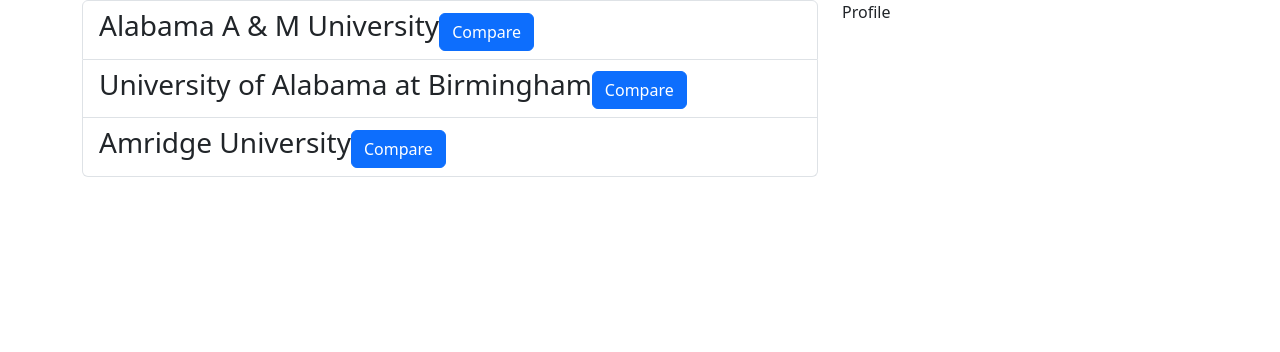
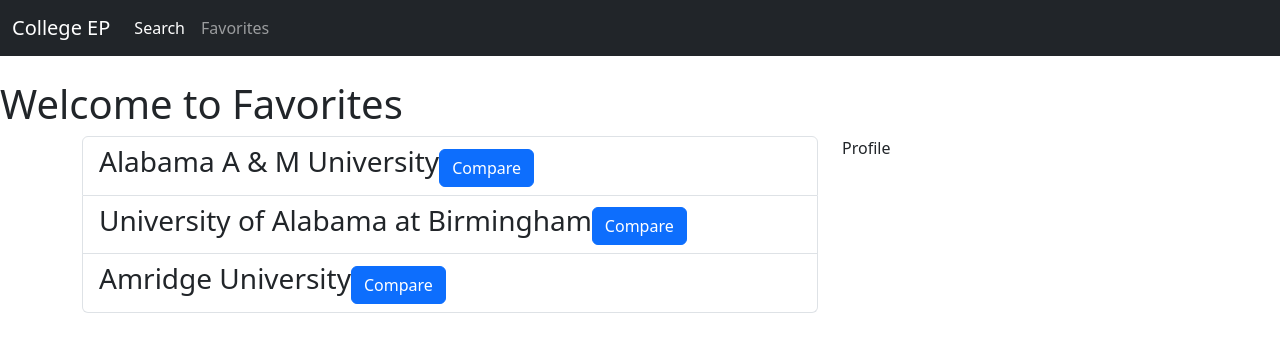
Before and after one commit to sharee-tech/coders-rise, a React (Create React App) app in the folder frontend/: page /favorites in a window 1280 px wide. Shown: the top 352 px of the page. Built offline with nearby package versions, Linux system fonts and the light colour scheme.

Commit message:
added React Router, changed file names, Bootstrap Navbar

```diff
--- a/frontend/package.json
+++ b/frontend/package.json
@@ -9,6 +9,7 @@
     "bootstrap": "^5.3.2",
     "react": "^18.2.0",
     "react-dom": "^18.2.0",
+    "react-router-dom": "^6.20.1",
     "react-scripts": "5.0.1",
     "web-vitals": "^2.1.4"
   },
--- a/frontend/src/App.js
+++ b/frontend/src/App.js
@@ -1,80 +1,22 @@
 import logo from "./logo.svg";
 import "./App.css";
-
 import { useState } from "react";
-
-const data = [
-  {
-    "latest.school.city": "Normal",
-    "latest.school.state": "AL",
-    "latest.student.size": 5098,
-    "latest.cost.tuition.in_state": 10024,
-    "latest.cost.tuition.out_of_state": 18634,
-    "latest.school.degrees_awarded.highest": 4,
-    "school.name": "Alabama A & M University",
-  },
-  {
-    "latest.school.city": "Birmingham",
-    "latest.school.state": "AL",
-    "latest.student.size": 13284,
-    "latest.cost.tuition.in_state": 8568,
-    "latest.cost.tuition.out_of_state": 20400,
-    "latest.school.degrees_awarded.highest": 4,
-    "school.name": "University of Alabama at Birmingham",
-  },
-  {
-    "latest.school.city": "Montgomery",
-    "latest.school.state": "AL",
-    "latest.student.size": 251,
-    "latest.cost.tuition.in_state": null,
-    "latest.cost.tuition.out_of_state": null,
-    "latest.school.degrees_awarded.highest": 4,
-    "school.name": "Amridge University",
-  },
-];
-
-function Button({ children, onClick }) {
-  return (
-    <button type="button" className="btn btn-primary" onClick={onClick}>
-      {" "}
-      {children}
-    </button>
-  );
-}
+import data from "./data.json";
+import Navbar from "./components/Navbar";
 
 export default function App() {
-  const [colleges, setColleges] = useState(data);
   return (
     <div className="App">
-      <div className="container">
-        <div className="row">
-          <div className="col-sm-8">
-            <FavoritesList colleges={colleges} />
-          </div>
-          <div className="col-sm-4">Profile</div>
+      <Navbar />
+      <main className="container">
+        <div className="bg-light p-5 rounded">
+          <h1>College Explorer Platform</h1>
+          <p className="lead">Blurb about College Explorer Platform...</p>
+          <a className="btn btn-lg btn-primary" href="/search" role="button">
+            Find Colleges Now &raquo;
+          </a>
         </div>
-      </div>
+      </main>
     </div>
   );
 }
-
-function FavoritesList({ colleges }) {
-  const [selectedFavorite, setSelectedFavorite] = useState(null);
-
-  return (
-    <ul className="list-group">
-      {colleges.map((college) => (
-        <Favorite key={college["school.name"]} college={college} />
-      ))}
-    </ul>
-  );
-}
-
-function Favorite({ college }) {
-  return (
-    <li className="list-group-item">
-      <h3>{college["school.name"]}</h3>
-      <Button onClick={() => alert("compare")}>Compare</Button>
-    </li>
-  );
-}
--- /dev/null
+++ b/frontend/src/components/Button.js
@@ -0,0 +1,8 @@
+export default function Button({ children, onClick }) {
+  return (
+    <button type="button" className="btn btn-primary" onClick={onClick}>
+      {" "}
+      {children}
+    </button>
+  );
+}
--- /dev/null
+++ b/frontend/src/components/FavoritesList.js
@@ -0,0 +1,24 @@
+import { useState } from "react";
+import data from "../data.json";
+import Button from "./Button";
+
+export default function FavoritesList() {
+  const [selectedFavorite, setSelectedFavorite] = useState(null);
+  const [colleges, setColleges] = useState(data);
+  return (
+    <ul className="list-group">
+      {colleges.map((college) => (
+        <Favorite key={college["school.name"]} college={college} />
+      ))}
+    </ul>
+  );
+}
+
+function Favorite({ college }) {
+  return (
+    <li className="list-group-item">
+      <h3>{college["school.name"]}</h3>
+      <Button onClick={() => alert("compare")}>Compare</Button>
+    </li>
+  );
+}
--- /dev/null
+++ b/frontend/src/components/Navbar.js
@@ -0,0 +1,36 @@
+export default function Navbar() {
+  return (
+    <nav className="navbar navbar-expand-md navbar-dark bg-dark mb-4">
+      <div className="container-fluid">
+        <a className="navbar-brand" href="/">
+          College EP
+        </a>
+        <button
+          className="navbar-toggler"
+          type="button"
+          data-bs-toggle="collapse"
+          data-bs-target="#navbarCollapse"
+          aria-controls="navbarCollapse"
+          aria-expanded="false"
+          aria-label="Toggle navigation"
+        >
+          <span className="navbar-toggler-icon"></span>
+        </button>
+        <div className="collapse navbar-collapse" id="navbarCollapse">
+          <ul className="navbar-nav me-auto mb-2 mb-md-0">
+            <li className="nav-item">
+              <a className="nav-link active" aria-current="page" href="/search">
+                Search
+              </a>
+            </li>
+            <li className="nav-item">
+              <a className="nav-link" href="/favorites">
+                Favorites
+              </a>
+            </li>
+          </ul>
+        </div>
+      </div>
+    </nav>
+  );
+}
--- /dev/null
+++ b/frontend/src/data.json
@@ -0,0 +1,29 @@
+[
+  {
+    "latest.school.city": "Normal",
+    "latest.school.state": "AL",
+    "latest.student.size": 5098,
+    "latest.cost.tuition.in_state": 10024,
+    "latest.cost.tuition.out_of_state": 18634,
+    "latest.school.degrees_awarded.highest": 4,
+    "school.name": "Alabama A & M University"
+  },
+  {
+    "latest.school.city": "Birmingham",
+    "latest.school.state": "AL",
+    "latest.student.size": 13284,
+    "latest.cost.tuition.in_state": 8568,
+    "latest.cost.tuition.out_of_state": 20400,
+    "latest.school.degrees_awarded.highest": 4,
+    "school.name": "University of Alabama at Birmingham"
+  },
+  {
+    "latest.school.city": "Montgomery",
+    "latest.school.state": "AL",
+    "latest.student.size": 251,
+    "latest.cost.tuition.in_state": null,
+    "latest.cost.tuition.out_of_state": null,
+    "latest.school.degrees_awarded.highest": 4,
+    "school.name": "Amridge University"
+  }
+]
--- a/frontend/src/index.js
+++ b/frontend/src/index.js
@@ -1,4 +1,7 @@
 import React from "react";
+import { BrowserRouter, Routes, Route } from "react-router-dom";
+import Search from "./routes/Search";
+import Favorites from "./routes/Favorites";
 import ReactDOM from "react-dom/client";
 import "./index.css";
 import App from "./App";
@@ -8,7 +11,14 @@
 const root = ReactDOM.createRoot(document.getElementById("root"));
 root.render(
   <React.StrictMode>
-    <App />
+    <BrowserRouter>
+      <Routes>
+        <Route path="/" element={<App />} />
+        <Route path="search" element={<Search />} />
+        <Route path="favorites" element={<Favorites />} />
+        <Route path="*" element={<h1>Route does not exist</h1>} />
+      </Routes>
+    </BrowserRouter>
   </React.StrictMode>
 );
 
--- /dev/null
+++ b/frontend/src/routes/Favorites.js
@@ -0,0 +1,19 @@
+import FavoritesList from "../../src/components/FavoritesList";
+import Navbar from "../components/Navbar";
+
+export default function Favorites() {
+  return (
+    <div>
+      <Navbar />
+      <h1>Welcome to Favorites </h1>
+      <div className="container">
+        <div className="row">
+          <div className="col-sm-8">
+            <FavoritesList />
+          </div>
+          <div className="col-sm-4">Profile</div>
+        </div>
+      </div>
+    </div>
+  );
+}
--- /dev/null
+++ b/frontend/src/routes/Search.js
@@ -0,0 +1,10 @@
+import Navbar from "../components/Navbar";
+
+export default function Search() {
+  return (
+    <div>
+      <Navbar />
+      <h1>Welcome to Search </h1>
+    </div>
+  );
+}
```
Also changed, not shown: frontend/src/components/favorites.js (deleted, +0 -66 lines), 1 other file (tests, documents, lock files or other folders).
